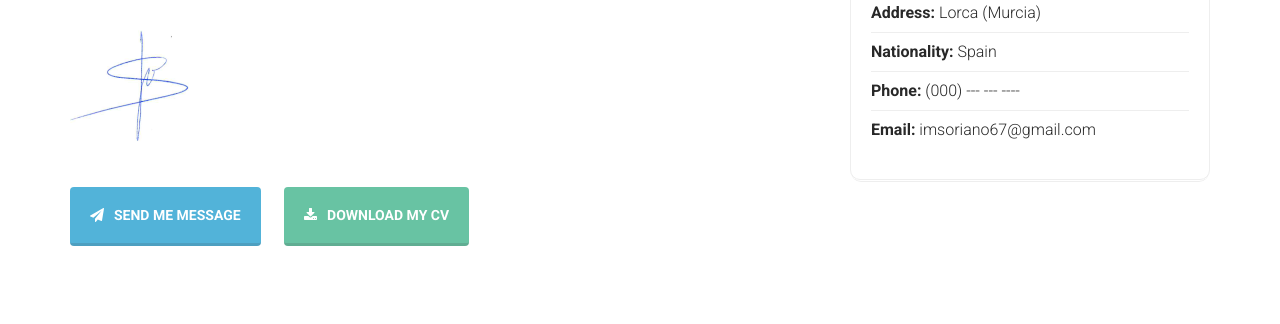
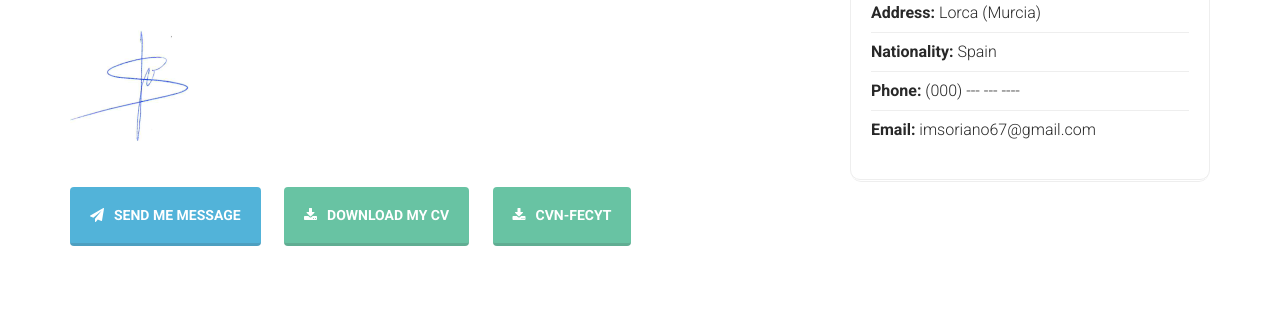
Before and after one commit to NachusS/nachuss.github.io, a plain HTML site: page index.html in a window 1280 px wide. Shown: the part 1580-1904 px from the top of the page. Drawn offline with Linux system fonts and the light colour scheme; some packages are replaced by stand-ins of ours; a script that the page names is missing.

Commit message:
CV-FECYT

```diff
--- a/index.html
+++ b/index.html
@@ -160,7 +160,8 @@
             <div class="download-button">
               <a class="btn btn-info btn-lg" href="#contact"><i class="fa fa-paper-plane"></i>Send me message</a>
               <a class="btn btn-primary btn-lg" href="assets/docs/CV-Sumary-IgnacioMartinez-2018.pdf" target="_blank"><i class="fa fa-download"></i>download my cv</a>
-            </div>
+	      <a class="btn btn-primary btn-lg" href="assets/docs/cvn_ims-20180702-es.pdf" target="_blank"><i class="fa fa-download"></i>CVN-FECYT</a>
+	    </div>
           </div>
 
 
```
